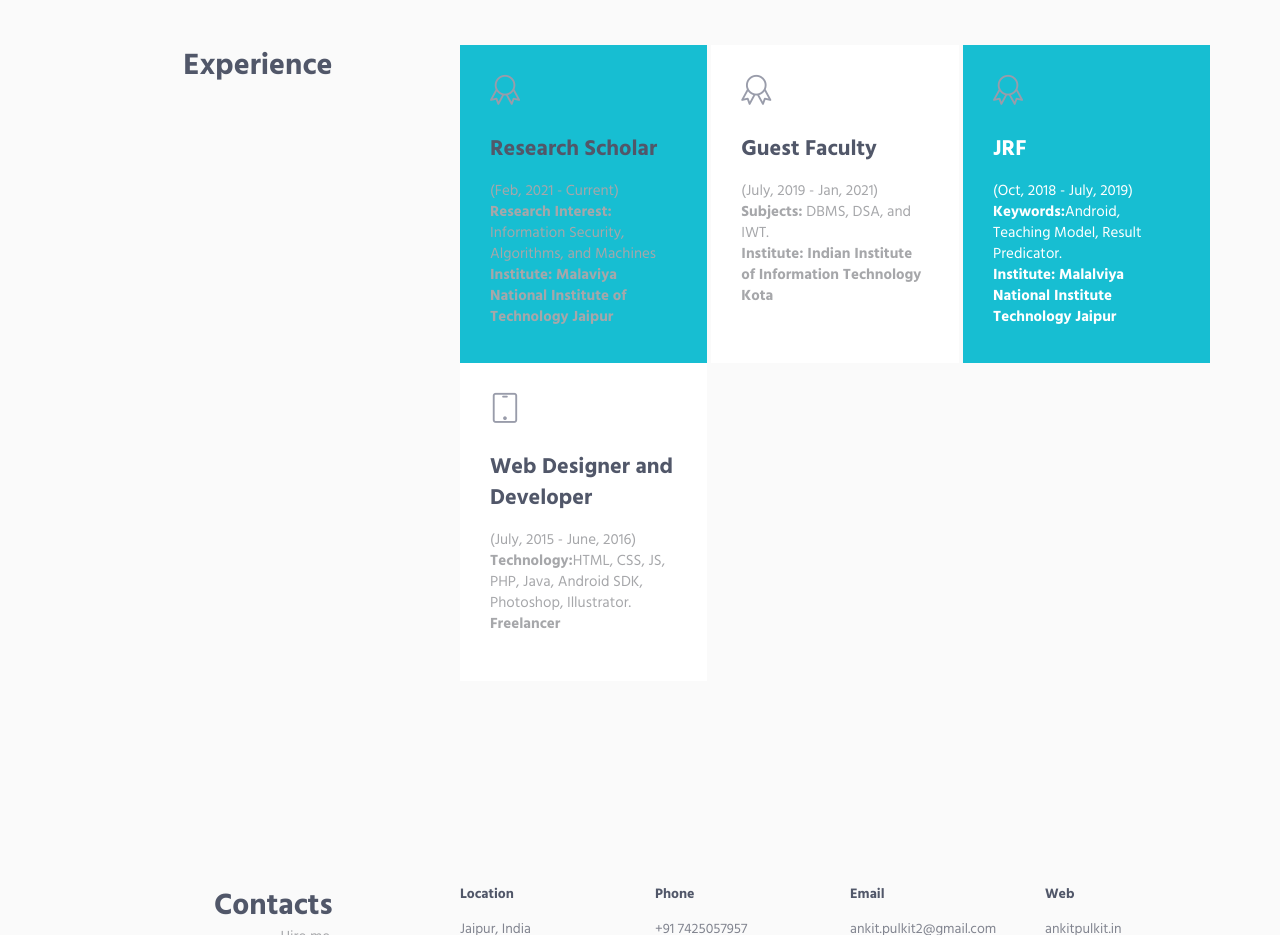
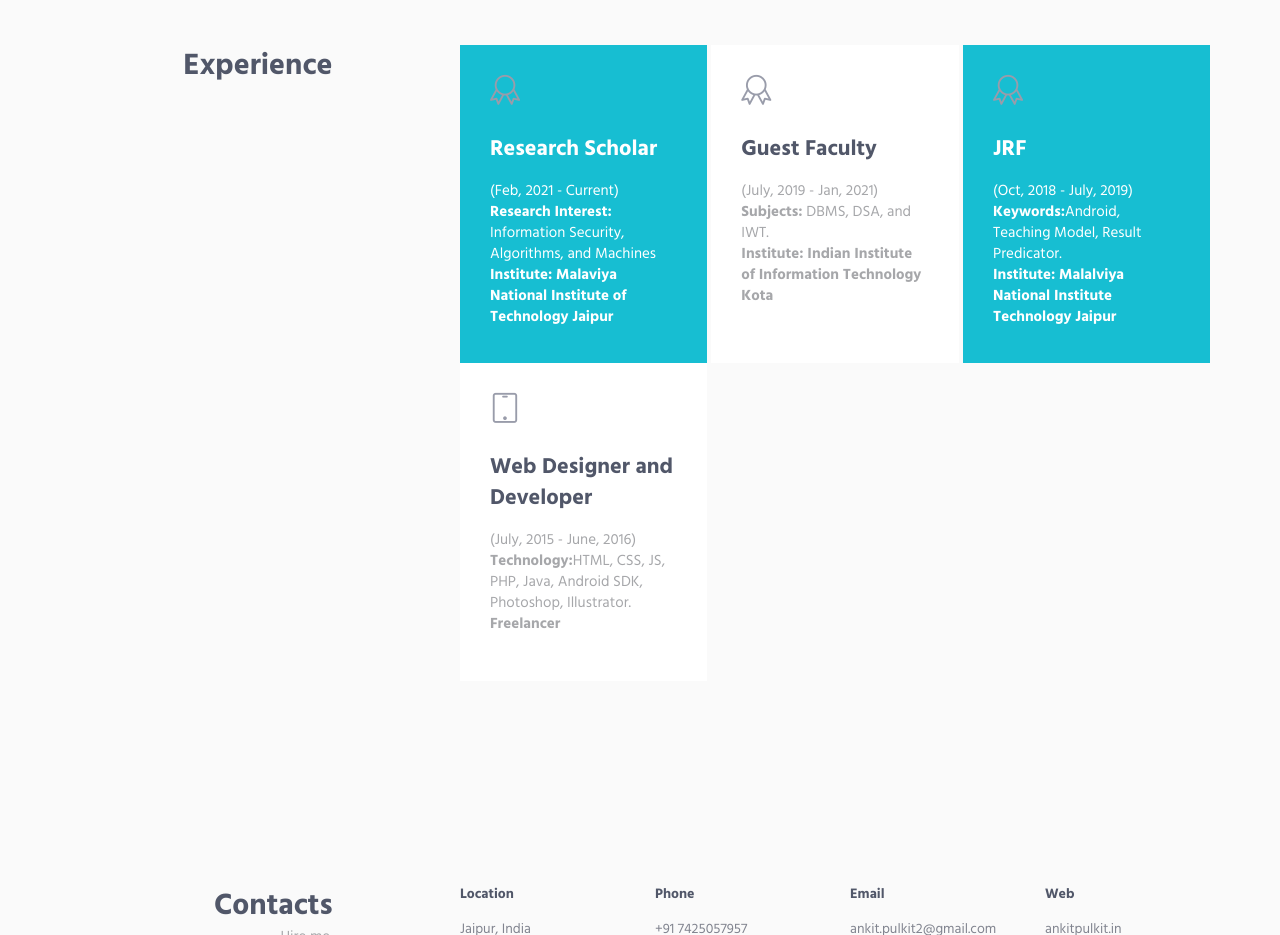
Before and after one commit to ankitmnit/ankitmnit.github.io, a plain HTML site: page index.html in a window 1280 px wide. Shown: the part 1540-2475 px from the top of the page. Drawn offline with Linux system fonts and the light colour scheme.

Commit message:
Update index.html

```diff
--- a/index.html
+++ b/index.html
@@ -185,8 +185,8 @@
                                             <i class="service-icon icon-badge"></i>
                                         </div>
                                         <div class="service-info">
-                                            <h3>Research Scholar</h3>
-                                            <p class="margin-b-5">(Feb, 2021 - Current)<br> <strong>Research Interest:</strong> Information Security, Algorithms, and Machines <br> <strong>Institute: Malaviya National Institute of Technology Jaipur</strong></p>
+                                            <h3 class="color-white">Research Scholar</h3>
+                                            <p class="color-white margin-b-5">(Feb, 2021 - Current)<br> <strong>Research Interest:</strong> Information Security, Algorithms, and Machines <br> <strong>Institute: Malaviya National Institute of Technology Jaipur</strong></p>
                                         </div>
                                         <!--<a href="#" class="content-wrapper-link"></a>-->
                                     </div>
```
